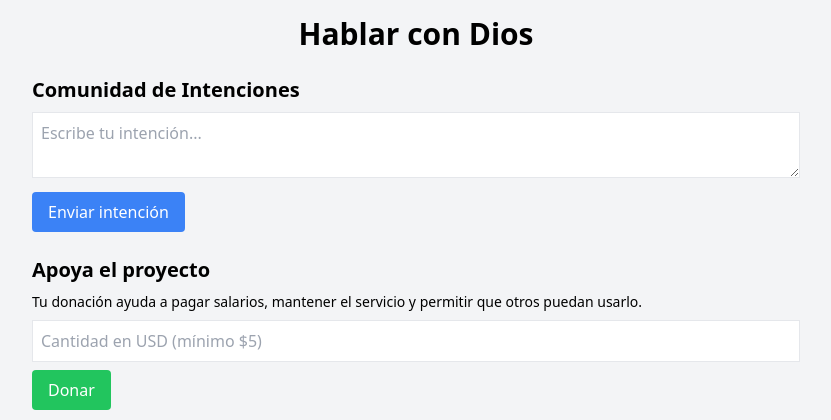
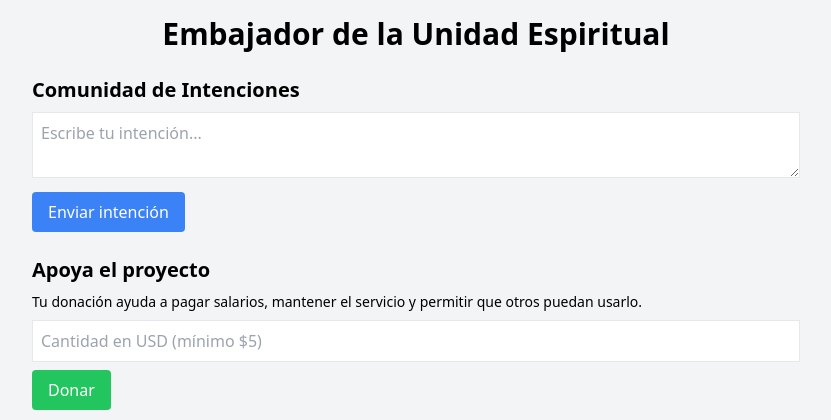
Before and after one commit to mayroga/CHAT-ESPIRITUAL, a Flask app: page / in a window 1280 px wide. Shown: the top 420 px of the page, without its empty margins (224-1055 px from the left). Run offline with Flask 3, Linux system fonts and the light colour scheme; some libraries are stand-ins or nearby versions.

Commit message:
Update index.html

```diff
--- a/app/templates/index.html
+++ b/app/templates/index.html
@@ -3,14 +3,14 @@
 <head>
 <meta charset="UTF-8">
 <meta name="viewport" content="width=device-width, initial-scale=1.0">
-<title>Hablar con Dios</title>
+<title>Embajador de la Unidad Espiritual</title>
 <script src="https://cdn.tailwindcss.com"></script>
 <script src="https://js.stripe.com/v3/"></script>
 </head>
 <body class="bg-gray-100 p-4">
 
 <div class="max-w-3xl mx-auto">
-  <h1 class="text-3xl font-bold mb-4 text-center">Hablar con Dios</h1>
+  <h1 class="text-3xl font-bold mb-4 text-center">Embajador de la Unidad Espiritual</h1>
 
   <div id="chat-root" class="mb-6"></div>
 
```
